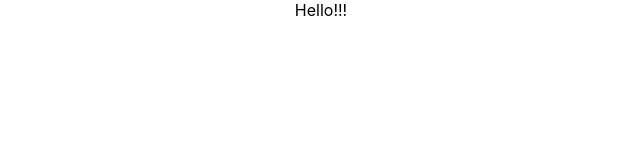
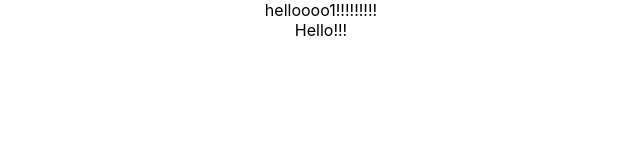
Before and after one commit to Chestblr/git_test, a React (Create React App) app: page / in a window 1280 px wide. Shown: the top 160 px of the page, without its empty margins (319-959 px from the left). Built offline with nearby package versions, Linux system fonts and the light colour scheme.

Commit message:
Update App.js

```diff
--- a/src/App.js
+++ b/src/App.js
@@ -4,6 +4,7 @@ import Action1 from "./components/Action1";
 function App() {
   return (
     <div className="App">
+    helloooo1!!!!!!!!!
 <Action1/>
     </div>
   );
```
